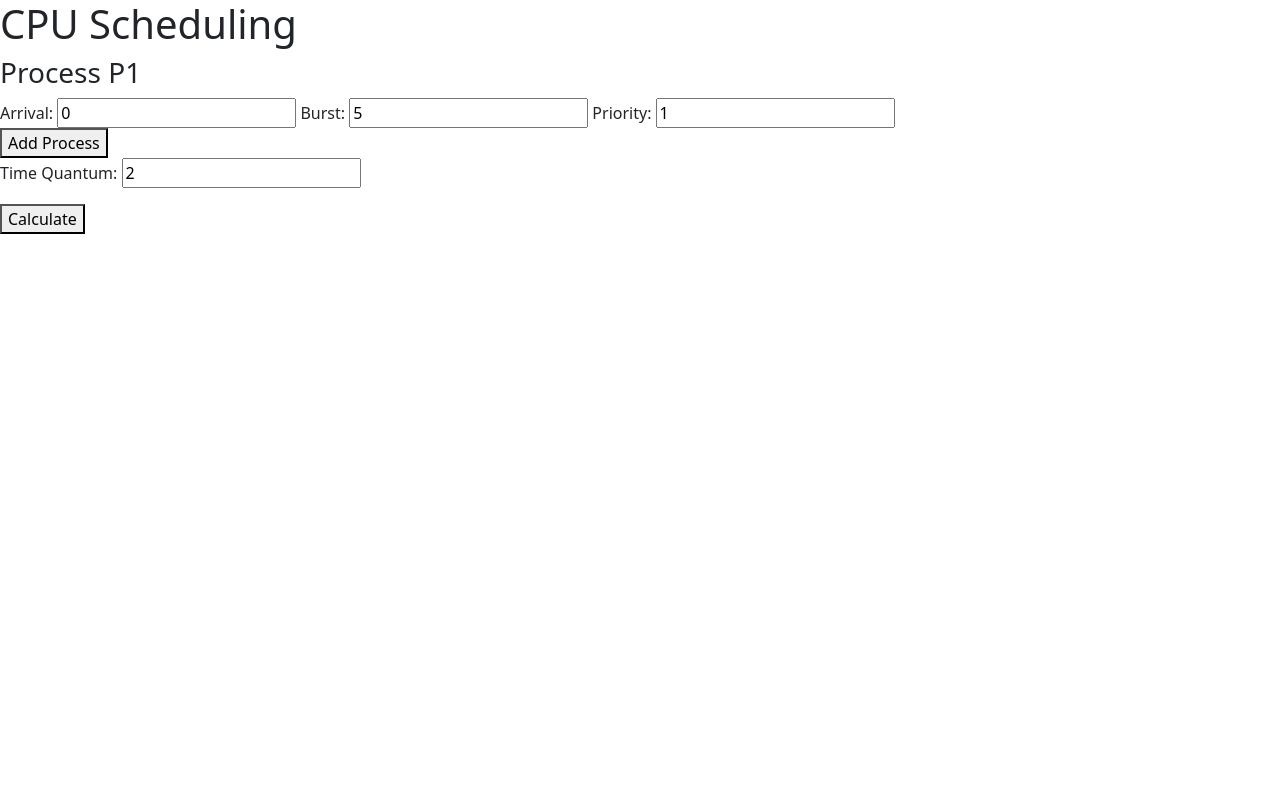
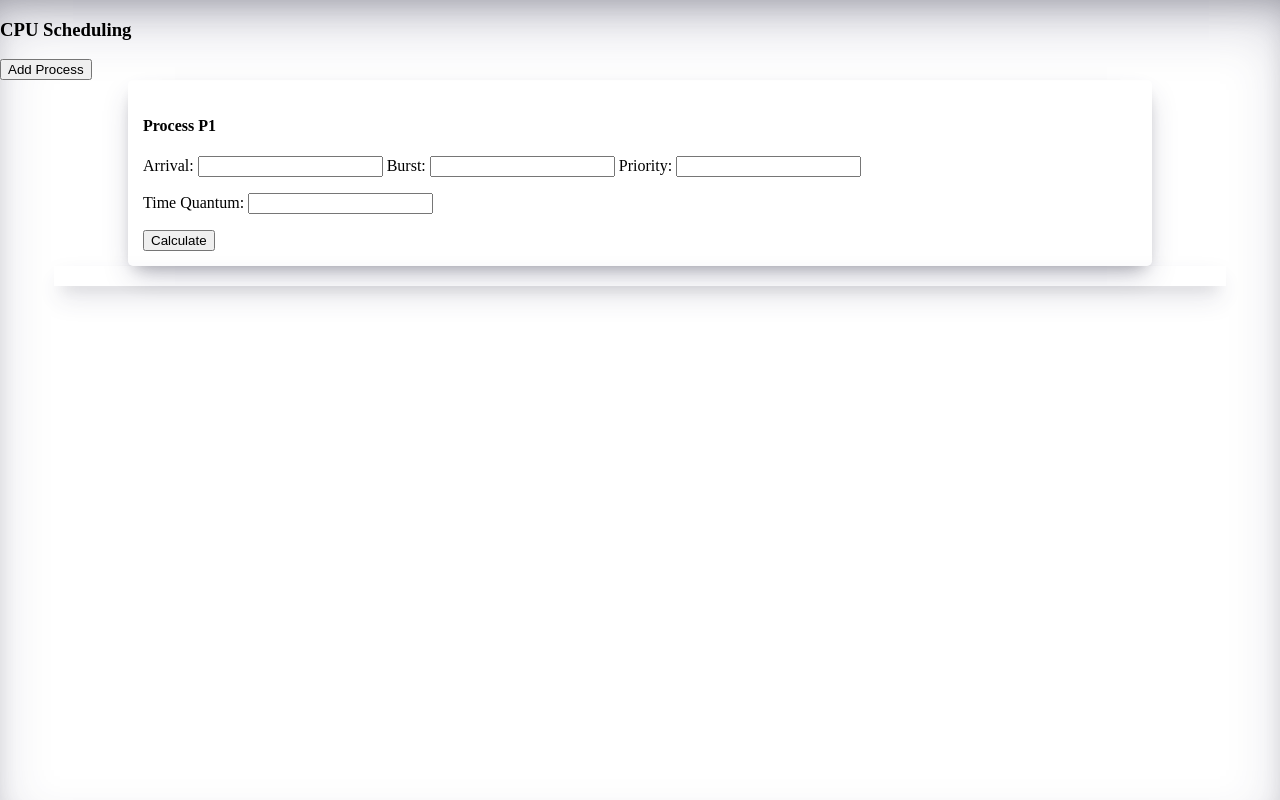
Before and after one commit to AdrianKimX/CPU-Scheduling, a Flask app: template templates/index.html in a window 1280 px wide. Run offline with Flask 3, Linux system fonts and the light colour scheme; the template is opened without the code that fills it, so the values that code supplies are empty; some libraries are stand-ins or nearby versions.

Commit message:
design and nullified input fields

```diff
--- a/templates/index.html
+++ b/templates/index.html
@@ -4,45 +4,92 @@
 <head>
     <meta charset="UTF-8">
     <title>CPU Scheduling</title>
-    <link href="https://cdn.jsdelivr.net/npm/bootstrap@6.0.0-alpha.1/dist/css/bootstrap.min.css" rel="stylesheet" integrity="sha384-B/GM4XqrwHnWXNOWMbloTmrYXZg10cakYGmpfsR/bbzQ6JAJI4ihuyADKLnBgrCe" crossorigin="anonymous">
+<link href="style.css" rel="stylesheet" >
+<style>
+    *a{
+        text-decoration: none;
+    }
+.main{
+    position:fixed;
+    top:0;
+    left:0;
+    width:100%;
+    height:100vh;
+    box-shadow: rgba(50, 50, 93, 0.25) 0px 30px 60px -12px inset, rgba(0, 0, 0, 0.3) 0px 18px 36px -18px inset;
+
+}
+
+.form-field{
+   width:80%;
+   margin:auto;
+}
+form{
+box-shadow: rgba(50, 50, 93, 0.25) 0px 13px 27px -5px, rgba(0, 0, 0, 0.3) 0px 8px 16px -8px;
+padding:15px;
+border-radius:5px;
+
+}
+#processes{
+    max-height: 21vh;
+overflow-y: auto;
+
+}
+.results{
+    width:90%;
+   margin:auto;
+   padding:10px;
+    max-height: 50vh;
+overflow-y: auto;
+box-shadow: rgba(50, 50, 93, 0.25) 0px 13px 27px -5px, rgba(0, 0, 0, 0.3) 0px 8px 16px -8px;
+}
+
+</style>
+
 </head>
 <body>
-    <h1>CPU Scheduling </h1>
+    <div class="main">
+    <h3>CPU Scheduling </h3>
 
     {% if error %}
         <p style="color: red;">{{ error }}</p>
     {% endif %}
+     <button type="button" onclick="addProcess()">
+            Add Process
+        </button>
+<div class="form-field">
 
     <form method="POST">
+
         <div id="processes">
     <div class="process">
-                <h3>Process P1</h3>
+
+                <h4>Process P1</h4>
+
              Arrival:
             <input type="number" name="arrival"
-                       min="0" value="0" required>
+                       min="0" required>
 
                 Burst:
          <input type="number" name="burst"
-                       min="1" value="5" required>
+                       min="1"  required>
 
                 Priority:
                 <input type="number" name="priority"
-                       value="1" required>
+                       required>
     </div>
         </div>
 
-           <button type="button" onclick="addProcess()">
-            Add Process
-        </button>
+
 
         <p>
             Time Quantum:
             <input type="number" name="quantum"
-                   min="1" value="2" required>
+                   min="1" required>
         </p>
 
         <button type="submit">Calculate</button>
     </form>
+    </div>
 <div class="results">
     {% for result in results %}
         <hr>
@@ -89,7 +136,7 @@
         </table>
     {% endfor %}
     </div>
-
+</div>
     <script>
         let count = 1;
 
@@ -99,16 +146,16 @@
             const div = document.createElement("div");
             div.className = "process";
             div.innerHTML = `
-                <h3>Process P${count}</h3>
+                <h4>Process P${count}</h4>
                 Arrival:
                 <input type="number" name="arrival"
-                       min="0" value="0" required>
+                       min="0" required>
                 Burst:
                 <input type="number" name="burst"
-                       min="1" value="5" required>
+                       min="1"  required>
                 Priority:
                 <input type="number" name="priority"
-                       value="1" required>
+                        required>
             `;
 
             document.getElementById("processes").appendChild(div);
--- /dev/null
+++ b/templates/style.css
@@ -0,0 +1,11 @@
+.main{
+    position:fixed;
+    top:0;
+    left:0;
+    width:100%;
+    height:100vh;
+    box-shadow: rgba(50, 50, 93, 0.25) 0px 30px 60px -12px inset, rgba(0, 0, 0, 0.3) 0px 18px 36px -18px inset;
+
+
+
+}
```
